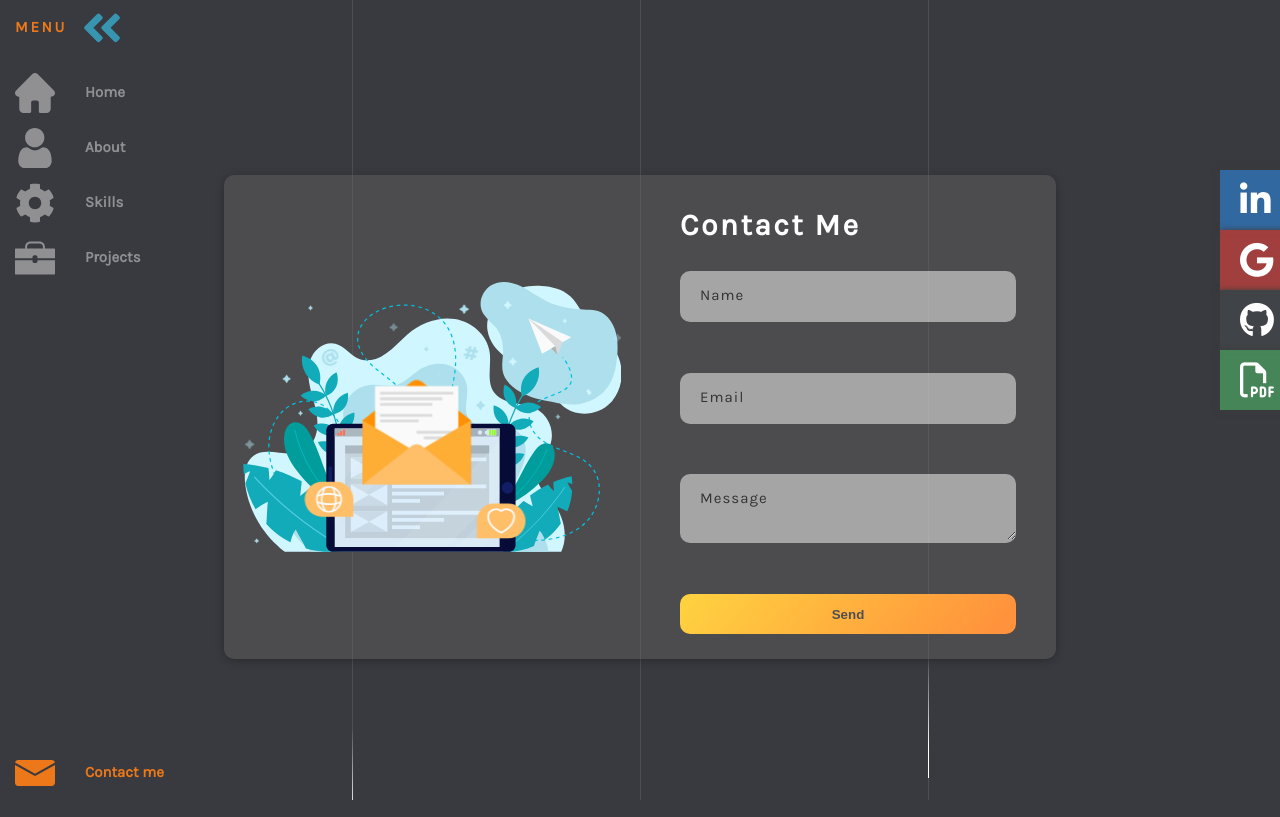
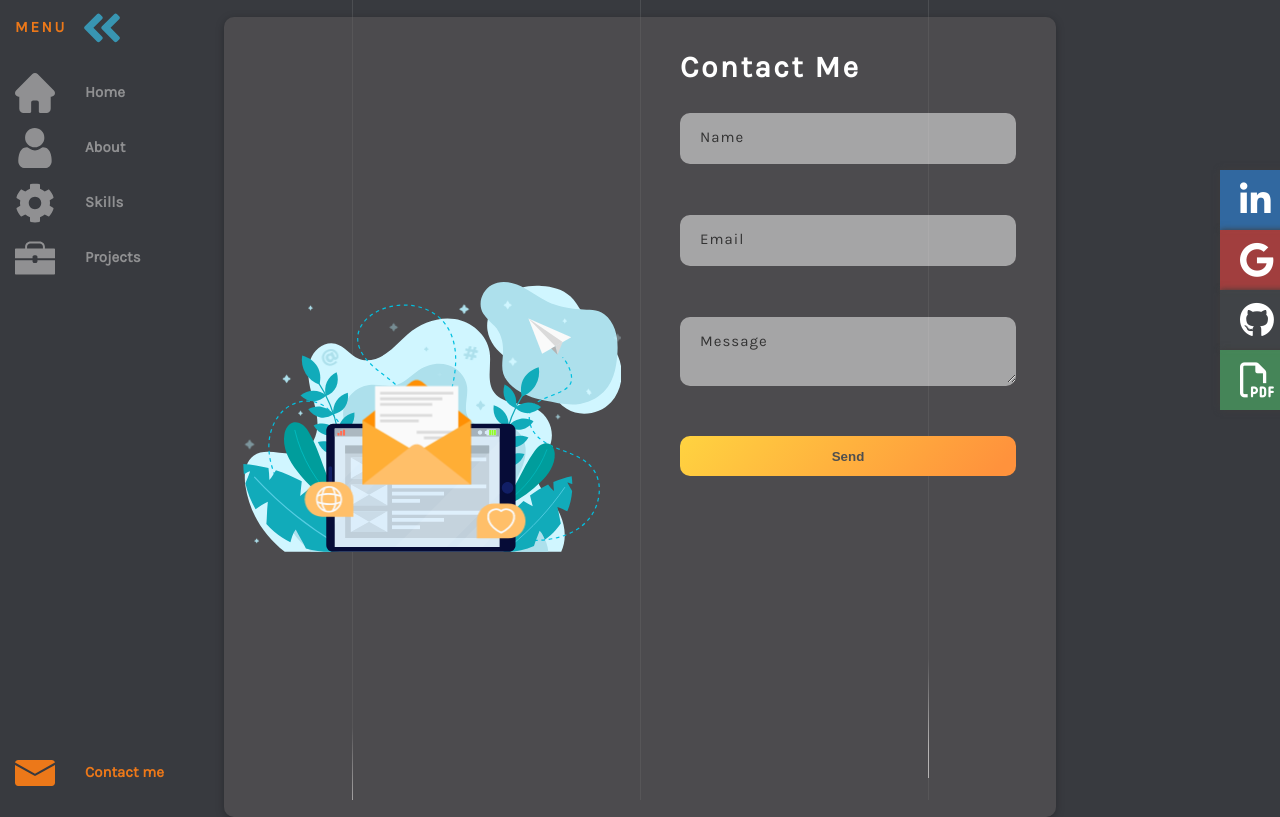
Before and after one commit to CarlosGRJ/CarlosRojas, a React (Create React App) app: page /contact in a window 1280 px wide. Built offline with nearby package versions, Linux system fonts and the light colour scheme.

Commit message:
issue scroll

```diff
--- a/src/pages/Contact/Contact.module.scss
+++ b/src/pages/Contact/Contact.module.scss
@@ -9,9 +9,11 @@
    @include respond(tab-port) {
       // height: 110rem;
       // margin-top: -15rem;
-      height: 87vh;
-      -webkit-overflow-scrolling: touch !important;
-      overflow-y: scroll;
+      // height: 87vh;
+      height: 90rem;
+      align-items: flex-start;
+      // -webkit-overflow-scrolling: touch !important;
+      // overflow-y: scroll;
       // margin: 1rem 0;
       // padding: 3rem 0;
       // background-color: orange;
@@ -23,6 +25,7 @@
       // margin-top: 2rem;
       width: 65%;
       // height: 100%;
+      height: 80rem;
       display: grid;
       grid-template-columns: repeat(2, 1fr);
       // background-color: orange;
@@ -32,9 +35,9 @@
          // padding: 0 10%;
          // margin-top: 8rem;
          grid-template-columns: repeat(1, 1fr);
-         height: 100%;
-         overflow: hidden;
-         overflow-y: scroll;
+         // height: 100%;
+         // overflow: hidden;
+         // overflow-y: scroll;
       }
    }
 
```
